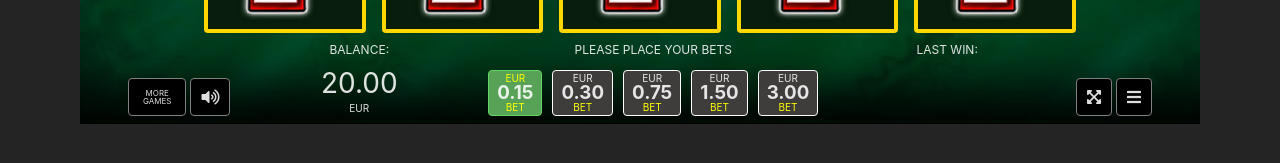
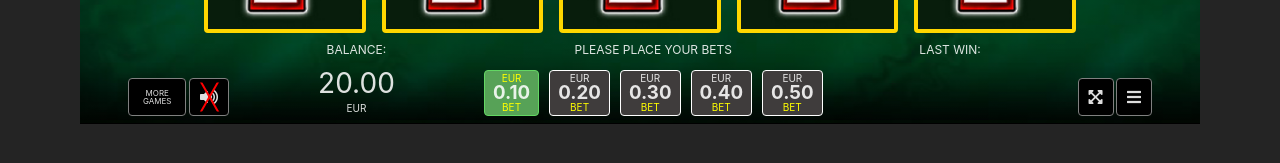
Before and after one commit to MSHNK1/burning-hot-copy, a React (Vite) app: page / in a window 1280 px wide. Shown: the part 593-756 px from the top of the page. Built offline with nearby package versions, Linux system fonts and the light colour scheme.

Commit message:
added setting balance and winPrize animation

```diff
--- a/src/App.jsx
+++ b/src/App.jsx
@@ -6,7 +6,7 @@ import Layout from './components/layout/layout';
 import { AudioContext } from './utility/AudioContext';
 
 function App() {
-  const [isMuted, setMuted] = useState(false);
+  const [isMuted, setMuted] = useState(true);
 
   const toggleMute = () => {
     setMuted((prevState) => !prevState);
--- a/src/components/footer/footer.jsx
+++ b/src/components/footer/footer.jsx
@@ -7,6 +7,7 @@ import { AudioContext } from "../../utility/AudioContext";
 import { connect } from "react-redux";
 import PropTypes from "prop-types";
 import * as actions from '../../store/actions/index';
+import { useEffect } from "react";
 
 const FooterCont = styled.div`
     display: flex;
@@ -35,9 +36,11 @@ const Amount = styled.div`
 function Footer(props) {
     const { isMuted, toggleMute } = useContext(AudioContext);
     const [balance, setBalance] = useState(20);
-    // const [bet, setBet] = useState(0.15);
-    const [lastWin, setLastWin] = useState(0);
+    const [roll, setRoll] = useState(false);
     const audioRef = useRef(null);
+    const [counting, setCounting] = useState(false);
+    const [displayedNumber, setDisplayedNumber] = useState(0);
+    const finalNumber = props.winPrize;
 
     const toggleSpeaker = () => {
         toggleMute();
@@ -48,7 +51,7 @@ function Footer(props) {
         } else {
             audioRef.current.play();
         }
-    }
+    };
 
     const handleFullscreenToggle = (show) => {
         switch (show) {
@@ -62,26 +65,50 @@ function Footer(props) {
                 alert("Error in handleFullscreenToggle() function!");
                 break;
         }
-    }
+    };
 
     const handleRoll = (i) => {
-        if (bets[i] > balance + lastWin) return;
+        if (bets[i] > balance + props.winPrize) return;
 
-        if (i == 2) {
-            setLastWin(1.5);
+        if (counting) {
+            setBalance(balance - bets[i] + props.winPrize);
+        } else {
+            setBalance(balance - bets[i]);
         }
 
-        const newBalance = balance - bets[i] + lastWin;
+        if (!counting) {
+            setCounting(true);
+        }
 
-        // Update the state with the new balance
-        setBalance(newBalance);
-
-        props.onInitiateRolling();
-        console.log("gashveba");
-    }
+        setRoll(true);
+        props.onInitiateRolling(bets[i]);
+        console.log("გაშვება");
+    };
 
 
-    let bets = [0.15, 0.3, 0.75, 1.5, 3];
+    useEffect(() => {
+        if (counting) {
+            const interval = setInterval(() => {
+              let newDisplayedNumber = +displayedNumber + 0.10;
+              newDisplayedNumber = Math.min(newDisplayedNumber, finalNumber);
+              setDisplayedNumber(newDisplayedNumber.toFixed(2));
+
+              if (newDisplayedNumber >= finalNumber) {
+                setCounting(false);
+              }
+            }, 100);
+
+            return () => clearInterval(interval);
+        }
+
+        if (roll) {
+            setBalance(prevBalance => prevBalance + props.winPrize);
+            setRoll(false);
+        }
+    }, [counting, displayedNumber, finalNumber, balance, roll, props.bet, props.winPrize])
+
+    // let bets = [0.15, 0.3, 0.75, 1.5, 3];
+    let bets = [0.1, 0.2, 0.3, 0.4, 0.5];
 
     return (
         <FooterCont className="user-select-none">
@@ -114,7 +141,7 @@ function Footer(props) {
                 {(props.lastWinPrize + props.winPrize) > 0 ? (
                     <>
                         <p style={{fontSize: "28px", lineHeight: "36px", height: "36px"}}>
-                            {modifyNumber(props.winPrize > 0 ? props.winPrize : props.lastWinPrize)}
+                            {props.winPrize > 0 ? displayedNumber : modifyNumber(props.lastWinPrize)}
                         </p>
                         <p style={{fontSize: "10px", height: "15px"}}>EUR</p>
                     </>
@@ -145,18 +172,20 @@ Footer.propTypes = {
     onInitiateRolling: PropTypes.func,
     winPrize: PropTypes.number,
     lastWinPrize: PropTypes.number,
+    bet: PropTypes.number
 };
 
 const mapStateToProps = state => {
     return {
         winPrize: state.payingg.winPrize,
         lastWinPrize: state.payingg.lastWinPrize,
+        bet: state.rolling.bet,
     }
 };
 
 const mapDispatchToProps = dispatch => {
     return {
-        onInitiateRolling: () => dispatch(actions.initiateRolling()),
+        onInitiateRolling: (bet) => dispatch(actions.initiateRolling(bet)),
         onDoneRolling: () => dispatch(actions.doneRolling()),
     }
 }
--- a/src/components/layout/reels/reel/reel.jsx
+++ b/src/components/layout/reels/reel/reel.jsx
@@ -18,6 +18,8 @@ const ReelContainer = styled.div`
     border-radius: 4px;
     /* max-height: 456px; */
     overflow: hidden;
+    // If the images are all the same sizes, then below should be uncommented
+    /* height: min-content */
 
     &.rolling > * {
         animation: ${rollAnimation} 1s linear;
--- a/src/components/layout/reels/reels.jsx
+++ b/src/components/layout/reels/reels.jsx
@@ -99,12 +99,12 @@ function Reels(props) {
         });
 
         if (numberOfDollars >= 3) {
-            console.log(numberOfDollars, "-მაგი მოგება დოლარებით");
+            // console.log(numberOfDollars, "-მაგი მოგება დოლარებით");
             payPrize(dollar, numberOfDollars);
         }
 
         if (numberOfStars == 3) {
-            console.log(numberOfStars, "-მაგი მოგება ვარსკვლავებით");
+            // console.log(numberOfStars, "-მაგი მოგება ვარსკვლავებით");
             payPrize(star, numberOfStars);
         }
     }
@@ -119,12 +119,7 @@ function Reels(props) {
             }
 
             if (numberOfCombinedSymbols >= 2 && payLineNumber[0] === seven) {
-                console.log(numberOfCombinedSymbols, "-მაგი მოგება შვიდიანებით");
-
-                // let bet = 0.15;
-                // const symb = payLineNumber[0];
-                // let winPrize = bet * symbolsWeight[symb][numberOfCombinedSymbols];
-                // console.log(winPrize, "მოგება 7-იანებით");
+                // console.log(numberOfCombinedSymbols, "-მაგი მოგება შვიდიანებით");
 
                 payPrize(payLineNumber[0], numberOfCombinedSymbols);
             }
@@ -141,23 +136,20 @@ function Reels(props) {
             return accumulator + value;
         }, null);
 
-        // let lastWinPrize = 0;
         if (winPrize > 0) {
             setLastWinPrize(winPrize);
-            // lastWinPrize = winPrize;
         }
 
         props.onPayPrize(winPrize, lastWinPrize);
     }
 
     function payPrize(symbol, number) {
-        let bet = 0.15;
+        let bet = props.bet;
+        console.log("payPrize:", bet, props.bet);
         let oneWinPrize = bet * symbolsWeight[symbol][number];
         console.log(oneWinPrize, "მოგება", symbol, number);
 
         winPrizeArray.push(Number(oneWinPrize.toFixed(2)));
-
-        // props.onPayPrize(winPrize);
     }
 
     function randomNumber(min, symbLength) {
@@ -222,11 +214,13 @@ Reels.propTypes = {
     isRolling: PropTypes.bool,
     onDoneRolling: PropTypes.func,
     onPayPrize: PropTypes.func,
+    bet: PropTypes.number,
 };
 
 const mapStateToProps = state => {
     return {
-        isRolling: state.rolling.initialRolling
+        isRolling: state.rolling.initialRolling,
+        bet: state.rolling.bet,
     }
 };
 const mapDispatchToProps = dispatch => {
--- a/src/components/symbols/symbol.jsx
+++ b/src/components/symbols/symbol.jsx
@@ -4,6 +4,8 @@ function Symbol({ name }) {
     const imagePath = `../../../src/assets/images/${name}.PNG`;
 
     return <img src={imagePath} alt={name} style={{width: "155px", height: "155px"}} draggable="false" />;
+    // If the images are all the same size, then below should be used
+    // return <img src={imagePath} alt={name} style={{width: "100%"}} draggable="false" />;
 }
 
 Symbol.propTypes = {
--- a/src/store/actions/paying.js
+++ b/src/store/actions/paying.js
@@ -1,7 +1,7 @@
 import * as actionTypes from './actionTypes';
 
 export const payPrize = (winPrize, lastWinPrize) => {
-    console.log("actions:", winPrize, lastWinPrize)
+    // console.log("actions:", winPrize, lastWinPrize)
     return {
         type: actionTypes.PAY_PRIZE,
         winPrize: winPrize,
--- a/src/store/actions/rolling.js
+++ b/src/store/actions/rolling.js
@@ -1,8 +1,9 @@
 import * as actionTypes from './actionTypes';
 
-export const initiateRolling = () => {
+export const initiateRolling = (bet) => {
     return {
         type: actionTypes.INITIATE_ROLLING,
+        bet: bet,
     }
 }
 
--- a/src/store/reducers/paying.js
+++ b/src/store/reducers/paying.js
@@ -1,13 +1,12 @@
 import * as actionTypes from '../actions/actionTypes';
 
 const initialState = {
-    // initialWin: 10,
     winPrize: 0,
     lastWinPrize: 0,
 };
 
 const reducer = (state = initialState, action) => {
-    console.log("reducer:", action.winPrize, action.lastWinPrize);
+    // console.log("reducer:", action.winPrize, action.lastWinPrize);
     switch (action.type) {
         case actionTypes.PAY_PRIZE:
             return {
--- a/src/store/reducers/rolling.js
+++ b/src/store/reducers/rolling.js
@@ -1,15 +1,18 @@
 import * as actionTypes from '../actions/actionTypes';
 
 const initialState = {
-    initialRolling: false
+    initialRolling: false,
+    bet: 0,
 };
 
 const reducer = (state = initialState, action) => {
+    // console.log("reducershi:", action.initialRolling, action.bet)
     switch (action.type) {
         case actionTypes.INITIATE_ROLLING:
             return {
                 ...state,
-                initialRolling: true
+                initialRolling: true,
+                bet: action.bet
             };
         case actionTypes.DONE_ROLLING:
             return {
```
